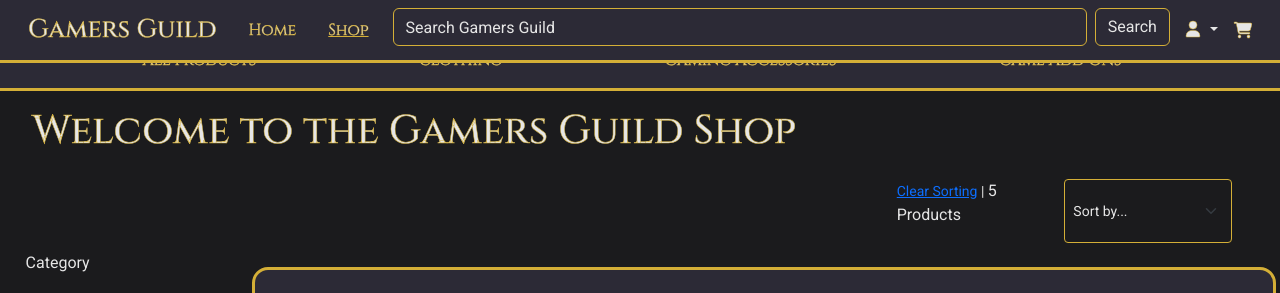
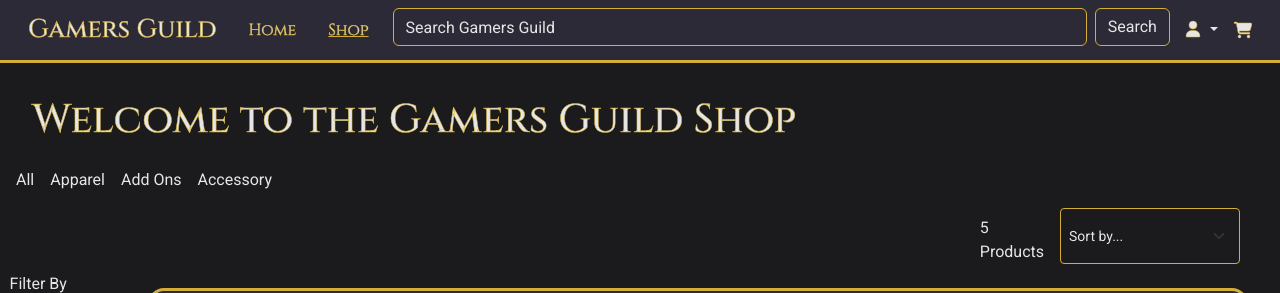
Before and after one commit to Lyd-W/gamers-guild, a Django app: page /products/?category=hoody in a window 1280 px wide. Shown: the top 293 px of the page. Run offline with Django 4.2, Linux system fonts and the light colour scheme; a user stored in the database is signed in; data comes from the database, SQL or seed files in the repository; some libraries are stand-ins or nearby versions.

Commit message:
Style shop page on larger screen devices

```diff
--- a/home/templates/home/index.html
+++ b/home/templates/home/index.html
@@ -44,7 +44,7 @@
           </div>
         </div>
       </section>
-      <section class="sort-dropdown px-4">
+      <section class="sort-dropdown">
         <select id="sort-selector" class="form-select form-select-sm">
           <option value="reset"
                   {% if current_sorting == 'None_None' %}selected{% endif %}>Sort by...</option>
@@ -73,7 +73,7 @@
           <p>
             {% if search_term or current_genres or current_sorting != 'None_None' %}
               <span class="small">
-                <a href="{% url 'home' %}">Clear Sorting</a> |
+                <a href="{% url 'home' %}" class="text-highlight">Clear Filters</a> |
               </span>
             {% endif %}
             {{ boardgames|length }} Games
--- a/shop/templates/shop/shop.html
+++ b/shop/templates/shop/shop.html
@@ -1,146 +1,219 @@
 {% extends "base.html" %}
 {% load static %}
 
-{% block title %}Shop Board Games and Accessories | Gamers Guild{% endblock title %}
+{% block title %}
+Shop Board Games and Accessories | Gamers Guild
+{% endblock %}
 
-{% block page_header %}
-  {% include "includes/main-nav.html" %}
+{% block content %}
 
 <section class="shop-page-title">
   <h1>Welcome to the Gamers Guild Shop</h1>
 </section>
-{% endblock page_header %}
-{% block content %}
+
+<section class="shop-category-bar">
+  <div class="d-flex gap-3 overflow-auto px-3 py-2">
+
+    <a href="{% url 'shop' %}"
+       class="{% if not selected_parent %}active{% endif %}">
+      All
+    </a>
+
+    {% for parent in parent_categories %}
+      <a href="{% url 'shop' %}?parent={{ parent.type }}"
+         class="{% if selected_parent == parent.type %}active{% endif %}">
+        {{ parent.readable_type|default:parent.type }}
+      </a>
+    {% endfor %}
+
+  </div>
+</section>
+
 <section class="shop-container">
-    <div class="sort-filter-container px-4">
-      <section class="filter">
-            {% include "includes/mobile-shop-filter.html" %}
-      </section>
-      <section class="sort-dropdown">
+
+  <div class="sort-filter-container">
+
+    <button class="btn filters-btn d-md-inline-flex d-lg-none"
+            id="openFiltersBtn">
+      <i class="fas fa-filter me-2"></i> Filters
+    </button>
+
+    <div class="sort-dropdown">
       <select id="sort-selector" class="form-select form-select-sm">
-          <option value="reset"
-                  {% if current_sorting == 'None_None' %}selected{% endif %}>Sort by...</option>
-          <option value="price_asc"
-                  {% if current_sorting == 'price_asc' %}selected{% endif %}>Price (low to high)</option>
-          <option value="price_desc"
-                  {% if current_sorting == 'price_desc' %}selected{% endif %}>Price (high to low)</option>
-          <option value="rating_asc"
-                  {% if current_sorting == 'rating_asc' %}selected{% endif %}>Rating (low to high)</option>
-          <option value="rating_desc"
-                  {% if current_sorting == 'rating_desc' %}selected{% endif %}>Rating (high to low)</option>
-          <option value="name_asc"
-                  {% if current_sorting == 'name_asc' %}selected{% endif %}>Name (A-Z)</option>
-          <option value="name_desc"
-                  {% if current_sorting == 'name_desc' %}selected{% endif %}>Name (Z-A)</option>
-          <option value="category_asc"
-                  {% if current_sorting == 'category_asc' %}selected{% endif %}>Category (A-Z)</option>
-          <option value="category_desc"
-                  {% if current_sorting == 'category_desc' %}selected{% endif %}>Category (Z-A)</option>
+        <option value="reset">Sort by...</option>
+        <option value="price_asc">Price (low to high)</option>
+        <option value="price_desc">Price (high to low)</option>
+        <option value="rating_asc">Rating (low to high)</option>
+        <option value="rating_desc">Rating (high to low)</option>
+        <option value="name_asc">Name (A-Z)</option>
+        <option value="name_desc">Name (Z-A)</option>
+        <option value="category_asc">Category (A-Z)</option>
+        <option value="category_desc">Category (Z-A)</option>
       </select>
-        <div class="col-12 col-md-6">
-          <p>
-            {% if search_term or current_categories or current_sorting != 'None_None' %}
-              <span class="small">
-                <a href="{% url 'shop' %}">Clear Sorting</a> |
-              </span>
-            {% endif %}
+
+      <p class=" product-count mt-2 mb-0">
         {{ products|length }} Products
         {% if search_term %}found for <strong>"{{ search_term }}"</strong>{% endif %}
       </p>
     </div>
-      </section>
 
   </div>
+
   <section class="main-shop">
-          <div class="filter-wrapper d-none d-md-block">
-            <p class="categories-header">Category</p>
-              <form method="GET" action="{% url "shop" %}">
-                {% for category in categories %}
-                  <div class="category-badge">
-                    <label>
-                      <input type="checkbox"
+
+    <aside class="filter-sidebar d-none d-lg-block">
+
+      <p class="filter-header mb-2">Filter By</p>
+
+      <form method="GET" action="{% url 'shop' %}">
+
+        {% for sub in subcategories %}
+          <div class="form-check mb-1">
+            <input class="form-check-input"
+                   type="checkbox"
                    name="category"
-                            value="{{ category.type }}"
+                   value="{{ sub.type }}"
                    onchange="this.form.submit()"
-                            {% if category.type in current_categories %}checked{% endif %}>
-                      {{ category.readable_type|default:category.type }}
+                   {% if sub.type in current_categories %}checked{% endif %}>
+            <label class="form-check-label">
+              {{ sub.readable_type|default:sub.type }}
             </label>
           </div>
         {% endfor %}
+
       </form>
-            <a href="{% url 'shop' %}" class="btn clear-filters-btn">Clear Filters</a>
+
+      <a href="{% url 'shop' %}" class="btn clear-filters-btn mt-3">
+        Clear Filters
+      </a>
+
+    </aside>
+
+    <div class="filter-overlay-container" id="filterOverlay">
+
+      <div class="filter-overlay-panel">
+
+        <button class="btn-close mb-3" id="closeFiltersBtn"></button>
+
+        <p class="filter-header">Filters</p>
+
+        <form method="GET" action="{% url 'shop' %}">
+
+          {% for sub in subcategories %}
+            <div class="form-check mb-2">
+              <input class="form-check-input"
+                     type="checkbox"
+                     name="category"
+                     value="{{ sub.type }}"
+                     onchange="this.form.submit()"
+                     {% if sub.type in current_categories %}checked{% endif %}>
+              <label class="form-check-label">
+                {{ sub.readable_type|default:sub.type }}
+              </label>
             </div>
-        <div class="products px-4">
+          {% endfor %}
+
+        </form>
+
+        <a href="{% url 'shop' %}" class="btn clear-filters-btn mt-3">
+          Clear Filters
+        </a>
+
+      </div>
+
+    </div>
+
+    <div class="products container-fluid px-4">
+
       <div class="row g-4">
+
         {% for product in products %}
         <div class="col-12 col-md-4 col-lg-3 d-flex">
+
           <article class="product-card h-100 w-100">
-                  <a href="{% url 'product_detail' product.id %}" class="product-link">
+
+            <a href="{% url 'product_detail' product.id %}">
               {% if product.image %}
-                      <img src="{{ product.image.url }}"
-                          class="card-img-top"
-                          alt="{{ product.name }}">
-                    {% else %}
-                      <img class="card-img-top" alt="product placeholder">
+                <img src="{{ product.image.url }}" class="card-img-top">
               {% endif %}
             </a>
+
             <div class="card-body">
+
               <h2 class="card-title">
-                      <a href="{% url "product_detail" product.id %}" class="product-link">{{ product.name }}</a>
+                <a href="{% url 'product_detail' product.id %}">
+                  {{ product.name }}
+                </a>
               </h2>
+
               <div class="price">£{{ product.price }}</div>
+
               {% if product.category %}
-                      <p class="small mt-1 mb-0">
-                        <a class="category"
-                          href="{% url 'shop' %}?category={{ product.category.type }}">
-                          <i class="fas fa-tag me-1"></i>
+                <p class="category small mt-1">
+                  <a href="{% url 'shop' %}?category={{ product.category.type }}">
                     {{ product.category.readable_type }}
                   </a>
                 </p>
               {% endif %}
+
               {% if product.rating %}
-                      <small class="rating">
-                        <i class="fas fa-star me-1"></i>
-                        {{ product.rating }} / 5
+                <small>
+                  ⭐ {{ product.rating }}/5
                 </small>
-                    {% else %}
-                      <small class="rating">No Rating</small>
               {% endif %}
-                    {% if request.user.is_superuser %}
-                      <div class="edit-del-links">
-                        <small>
-                            <a class="edit-link" href="{% url 'edit_product' product.id %}">Edit</a>
-                            <a class="text-danger" href="{% url 'delete_product' product.id %}">Delete</a>
-                        </small>
+
             </div>
-                    {% endif %}
-                  </div>
+
           </article>
+
         </div>
         {% endfor %}
+
       </div>
+
     </div>
+
   </section>
 </section>
 
 <script>
-  $('#sort-selector').on('change', function () {
-    const currentUrl = new URL(window.location);
-    const selectedVal = $(this).val();
+document.getElementById('sort-selector').addEventListener('change', function () {
+  const url = new URL(window.location.href);
+  const val = this.value;
 
-    if (selectedVal !== "reset") {
-        const parts = selectedVal.split("_");
-        const sort = parts[0];
-        const direction = parts[1];
-
-        currentUrl.searchParams.set("sort", sort);
-        currentUrl.searchParams.set("direction", direction);
+  if (val === "reset") {
+    url.searchParams.delete("sort");
+    url.searchParams.delete("direction");
   } else {
-        currentUrl.searchParams.delete("sort");
-        currentUrl.searchParams.delete("direction");
+    const [sort, direction] = val.split("_");
+    url.searchParams.set("sort", sort);
+    url.searchParams.set("direction", direction);
   }
 
-    window.location.replace(currentUrl);
+  window.location.href = url;
+});
+
+const openBtn = document.getElementById('openFiltersBtn');
+const closeBtn = document.getElementById('closeFiltersBtn');
+const overlay = document.getElementById('filterOverlay');
+
+if (openBtn) {
+  openBtn.addEventListener('click', () => {
+    overlay.classList.add('active');
+  });
+}
+
+if (closeBtn) {
+  closeBtn.addEventListener('click', () => {
+    overlay.classList.remove('active');
+  });
+}
+
+overlay.addEventListener('click', (e) => {
+  if (e.target === overlay) {
+    overlay.classList.remove('active');
+  }
 });
 </script>
-{% endblock content %}
+
+{% endblock %}
--- a/shop/views.py
+++ b/shop/views.py
@@ -20,67 +20,58 @@ def all_products(request):
         query = request.GET['q']
 
         if not query:
-            messages.error(
-                request,
-                "You didn't say what you were looking for, adventurer"
-            )
+            messages.error(request, "You didn't say what you were looking for, adventurer")
             return redirect(reverse('shop'))
 
         queries = Q(name__icontains=query) | Q(description__icontains=query)
         products = products.filter(queries)
 
-    if 'category' in request.GET:
-        selected_categories = request.GET.getlist('category')
+    selected_parent = request.GET.get('parent')
+    selected_categories = request.GET.getlist('category')
+
+    if selected_parent:
+        products = products.filter(category__parent__type=selected_parent)
 
     if selected_categories:
-        categories = Category.objects.filter(type__in=selected_categories)
-
-        expanded_categories = []
-
-        for cat in categories:
-            if cat.subcategories.exists():
-                expanded_categories.extend(
-                    list(cat.subcategories.values_list('type', flat=True))
-                )
-            else:
-                expanded_categories.append(cat.type)
-
-        selected_categories = expanded_categories
-
         products = products.filter(category__type__in=selected_categories)
 
-        selected_categories = selected_categories
+    parent_categories = Category.objects.filter(parent__isnull=True)
 
-    if 'sort' in request.GET:
-        sortkey = request.GET['sort']
-        sort = sortkey
+    if selected_parent:
+        subcategories = Category.objects.filter(parent__type=selected_parent)
+    else:
+        subcategories = Category.objects.filter(parent__isnull=False)
 
-        if sortkey == 'name':
+    sort = request.GET.get('sort')
+    direction = request.GET.get('direction')
+
+    if sort:
+        sortkey = sort
+
+        if sort == 'name':
+            products = products.annotate(lower_name=Lower('name'))
             sortkey = 'lower_name'
-            products = products.annotate(lower_name=Lower('name'))
 
-        elif sortkey.startswith('category'):
+        elif sort.startswith('category'):
             products = products.annotate(
                 lower_category=Lower('category__readable_type')
             )
             sortkey = 'lower_category'
 
-        if 'direction' in request.GET:
-            direction = request.GET['direction']
-            if direction == 'desc':
-                sortkey = f'-{sortkey}'
+        if direction == 'desc':
+            sortkey = f'-{sortkey}'
 
         products = products.order_by(sortkey)
 
     current_sorting = f'{sort}_{direction}'
 
-    categories = Category.objects.filter(parent__isnull=False)
-
     context = {
         'products': products,
         'search_term': query,
+        'parent_categories': parent_categories,
+        'subcategories': subcategories,
+        'selected_parent': selected_parent,
         'current_categories': selected_categories,
-        'categories': categories,
         'current_sorting': current_sorting,
     }
 
--- a/static/css/base.css
+++ b/static/css/base.css
@@ -179,6 +179,7 @@ h1 {
 }
 
 .home-page-title,
+.shop-page-title,
 .checkout-page-title,
 .login-page-title,
 .profile-title,
@@ -190,6 +191,18 @@ h1 {
 
 .bag-page-title {
   margin-top: 2rem;
+}
+
+.shop-container a,
+.shop-category-bar a {
+  color: inherit;
+  text-decoration: none;
+  transition: 0.2s ease;
+}
+
+.shop-container a:hover,
+.shop-category-bar a:hover {
+  color: #c9a227;
 }
 
 .categories {
@@ -905,22 +918,21 @@ select option[value=""] {
     margin-top: 0;
   }
 
-  .shop-container, .games-container {
-    position: sticky;
-  }
-
   .sort-filter-container{
   margin: 0.5rem;
   display: flex;
   flex-wrap: wrap;
   justify-items: center;
-  justify-content: space-between;
+  justify-content: flex-end;
   }
 
   .sort-dropdown {
   display: flex;
   flex-direction: row-reverse;
-  margin-right: 1rem;
+  }
+
+  .product-count {
+    margin-right: 1rem;
   }
 
   .filter {
@@ -1004,17 +1016,19 @@ select option[value=""] {
     pointer-events: auto;
   }
 
-  .main-games {
+  .main-games, .main-shop {
     display: block;
   }
 
-  .sort-filter-container,
-  .games {
+  .games-container,
+  .shop-container {
+    margin: 0 1.5rem;
+  }
+
+  .games,
+  .products {
     padding-left: 1.25rem;
     padding-right: 1.25rem;
-  }
-
-  .games {
     width: 100% !important;
     margin: 0 !important;
     background-color: var(--secondary-color);
@@ -1030,6 +1044,7 @@ select option[value=""] {
     padding-left: 0 !important;
     padding-right: 0 !important;
   }
+
 }
 
 
@@ -1038,7 +1053,8 @@ select option[value=""] {
     min-width: 250px;
   }
 
-  .main-games {
+  .main-games,
+  .main-shop {
     display: flex;
     align-items: flex-start;
     gap: 1rem;
@@ -1049,10 +1065,20 @@ select option[value=""] {
     width: 220px;
   }
 
-  .games {
+  .games,
+  .products {
     flex: 1;
     width: auto;
     margin-left: 0;
+    margin-right: 2rem;
+  }
+
+    .filter-overlay-container {
+    display: none !important;
+  }
+
+  .sort-dropdown {
+    margin-right: 2rem;
   }
 }
 
```
Lines whose indentation alone changed are shown as unchanged.
